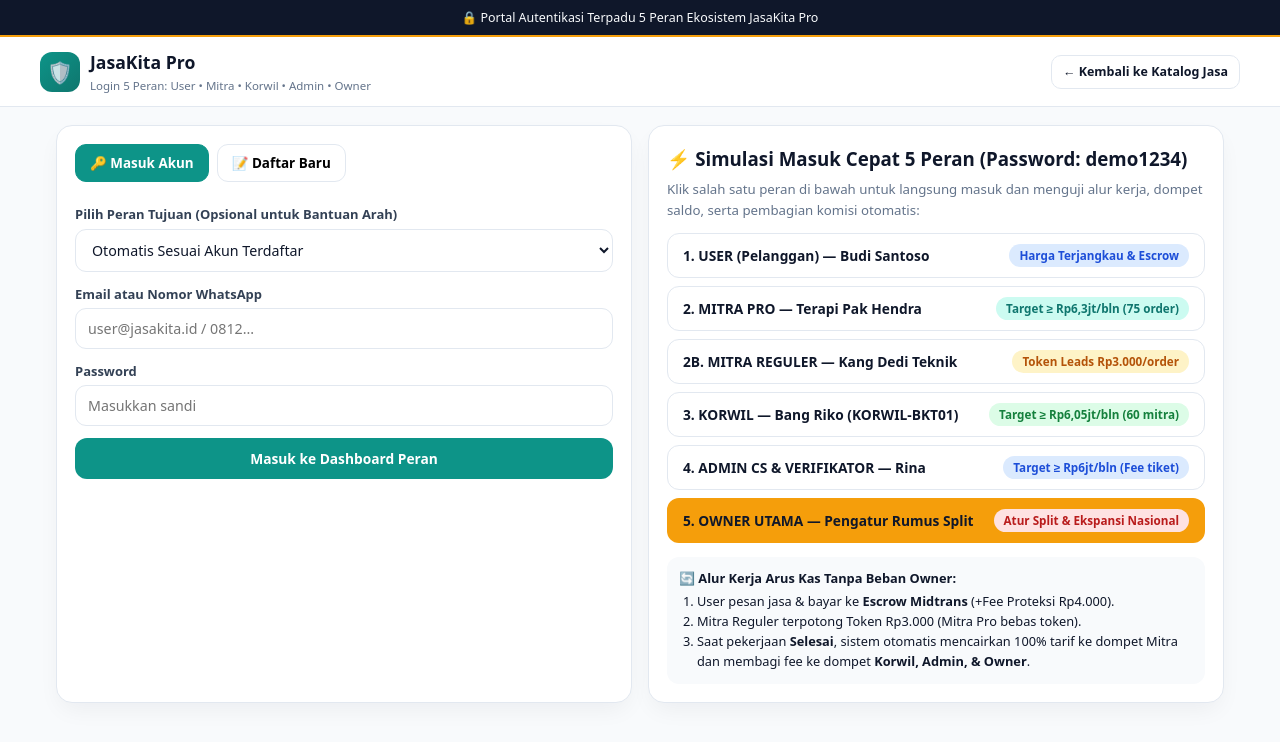
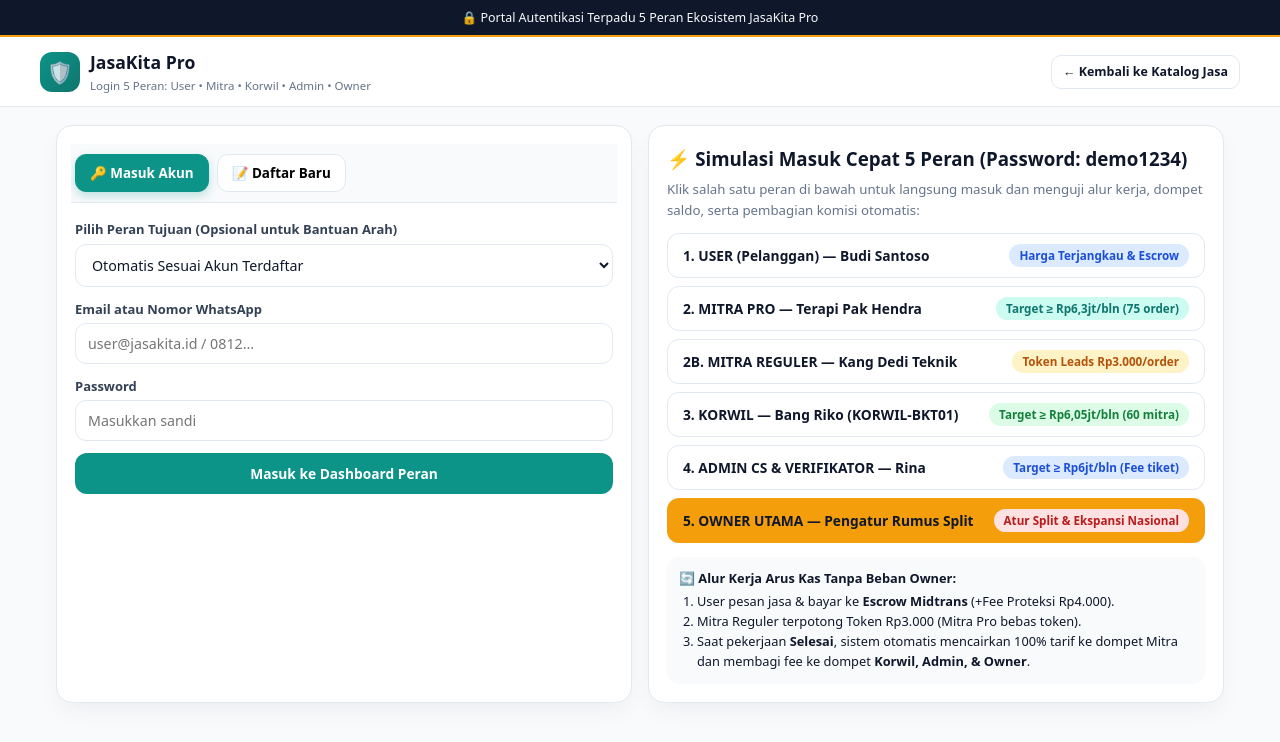
Before and after one commit to Nonoori/JasaPro2, a website: page public/login.html in a window 1280 px wide. Drawn offline with Linux system fonts and the light colour scheme; no server answers.

Commit message:
Revise design system comments and improve sticky tabs
Updated the design system comments and enhanced the styling for sticky tabs.

```diff
--- a/public/assets/style.css
+++ b/public/assets/style.css
@@ -1,4 +1,4 @@
-/* JASAKITA PRO V2 - DESIGN SYSTEM 5 PERAN */
+/* JASAKITA PRO V2 - DESIGN SYSTEM (STICKY TABS UNTUK SEMUA ROLE) */
 :root {
   --primary: #0d9488;
   --primary-dark: #0f766e;
@@ -17,7 +17,7 @@
 * { box-sizing: border-box; margin: 0; padding: 0; font-family: 'Plus Jakarta Sans', system-ui, sans-serif; }
 body { background: var(--bg); color: var(--text); line-height: 1.55; padding-bottom: 84px; }
 .disclaimer-bar { background: #0f172a; color: #f8fafc; font-size: 0.78rem; padding: 8px 16px; text-align: center; border-bottom: 2px solid var(--accent); }
-.navbar { position: sticky; top: 0; z-index: 50; background: rgba(255,255,255,0.95); backdrop-filter: blur(10px); border-bottom: 1px solid var(--border); padding: 12px 18px; }
+.navbar { background: rgba(255,255,255,0.95); border-bottom: 1px solid var(--border); padding: 12px 18px; }
 .nav-inner { max-width: 1200px; margin: 0 auto; display: flex; align-items: center; justify-content: space-between; gap: 10px; flex-wrap: wrap; }
 .brand-box { display: flex; align-items: center; gap: 10px; text-decoration: none; color: var(--text); }
 .brand-logo { width: 40px; height: 40px; border-radius: 12px; background: linear-gradient(135deg, var(--primary), var(--primary-dark)); color: #fff; display: grid; place-items: center; font-size: 1.3rem; }
@@ -45,9 +45,36 @@ body { background: var(--bg); color: var(--text); line-height: 1.55; padding-bot
 .form-group { margin-bottom: 12px; }
 .form-group label { display: block; font-size: 0.81rem; font-weight: 600; margin-bottom: 4px; color: #334155; }
 .input, select, textarea { width: 100%; padding: 10px 12px; border-radius: 11px; border: 1px solid var(--border); background: #fff; font-size: 0.89rem; color: var(--text); }
-.tabs { position: sticky; top: 0; z-index: 50; display: flex; gap: 8px; overflow-x: auto; padding-bottom: 6px; margin-bottom: 16px; }
+
+/* STICKY TABS UNTUK SEMUA ROLE */
+.tabs {
+  position: sticky;
+  top: 0;
+  z-index: 50;
+  display: flex;
+  gap: 8px;
+  overflow-x: auto;
+  background: rgba(248, 250, 252, 0.96);
+  backdrop-filter: blur(8px);
+  padding: 10px 4px;
+  margin: 0 -4px 16px;
+  border-bottom: 1px solid var(--border);
+  scrollbar-width: none;
+}
+.tabs::-webkit-scrollbar { display: none; }
+
+/* Agar chip kategori di dalam katalog tidak ikut menumpuk di top: 0 */
+#catChips.tabs {
+  position: static;
+  background: transparent;
+  backdrop-filter: none;
+  border-bottom: none;
+  padding: 4px 0 8px;
+  margin: 0 0 12px;
+}
+
 .tab-btn { padding: 9px 14px; border-radius: 11px; border: 1px solid var(--border); background: var(--surface); font-weight: 600; font-size: 0.84rem; white-space: nowrap; cursor: pointer; }
-.tab-btn.active { background: var(--primary); color: #fff; border-color: var(--primary); }
+.tab-btn.active { background: var(--primary); color: #fff; border-color: var(--primary); box-shadow: 0 4px 10px rgba(13, 148, 136, 0.25); }
 .progress-track { width: 100%; height: 12px; background: #e2e8f0; border-radius: 999px; overflow: hidden; margin: 8px 0; }
 .progress-fill { height: 100%; background: linear-gradient(90deg, var(--primary), #10b981); transition: width 0.3s; }
 .modal-backdrop { position: fixed; inset: 0; background: rgba(15,23,42,0.65); display: none; align-items: center; justify-content: center; padding: 16px; z-index: 100; }
@@ -59,4 +86,4 @@ body { background: var(--bg); color: var(--text); line-height: 1.55; padding-bot
 .msg-other { align-self: flex-start; background: #fff; border: 1px solid var(--border); }
 .site-footer { background: #0f172a; color: #cbd5e1; padding: 30px 16px 90px; margin-top: 36px; }
 .footer-grid { max-width: 1200px; margin: 0 auto; display: grid; grid-template-columns: repeat(auto-fit, minmax(240px, 1fr)); gap: 20px; }
-@media print { .no-print, .navbar, .disclaimer-bar, .site-footer { display: none !important; } }
+@media print { .no-print, .navbar, .disclaimer-bar, .site-footer, .tabs { display: none !important; } }
```
